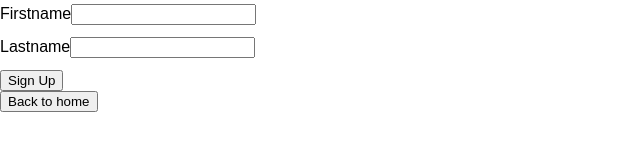
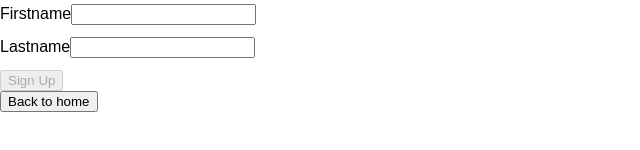
Before and after one commit to apati04/orbiter, a React (Create React App) app in the folder client/: page /signup in a window 1280 px wide. Shown: the part 208-358 px from the top of the page, without its empty margins (0-640 px from the left). Built offline with nearby package versions, Linux system fonts and the light colour scheme; what debounce-promise would draw is missing.

Commit message:
loading button when submitting

```diff
--- a/client/src/components/Form/SignupForm.js
+++ b/client/src/components/Form/SignupForm.js
@@ -7,6 +7,14 @@ import { connect } from 'react-redux';
 import { addNewUsers } from '../../actions';
 
 class Form extends Component {
+  state = {
+    isSubmitting: false
+  };
+
+  componentDidMount() {
+    this.setState({ isSubmitting: false });
+  };
+
   formSubmit = values => {
     return this.props.addNewUsers(values, () => {
       this.props.history.push('/');
@@ -14,8 +22,7 @@ class Form extends Component {
   };
 
   render() {
-    const { handleSubmit, submitting } = this.props;
-    console.log(submitting);
+    const { handleSubmit, invalid } = this.props;
     return (
       <form onSubmit={handleSubmit(this.formSubmit)}>
         <Field
@@ -51,7 +58,13 @@ class Form extends Component {
           component={FormField}
           label='Lastname'
         />
-        <button type='submit' disabled={submitting}>{submitting ? 'Submitting...' : 'Sign Up'}</button>
+        <button
+          type='submit'
+          disabled={invalid}
+          onClick={() => this.setState({ isSubmitting: true })}
+        >
+          {this.state.isSubmitting ? 'Submitting...' : 'Sign Up'}
+        </button>
       </form>
     );
   }
```
